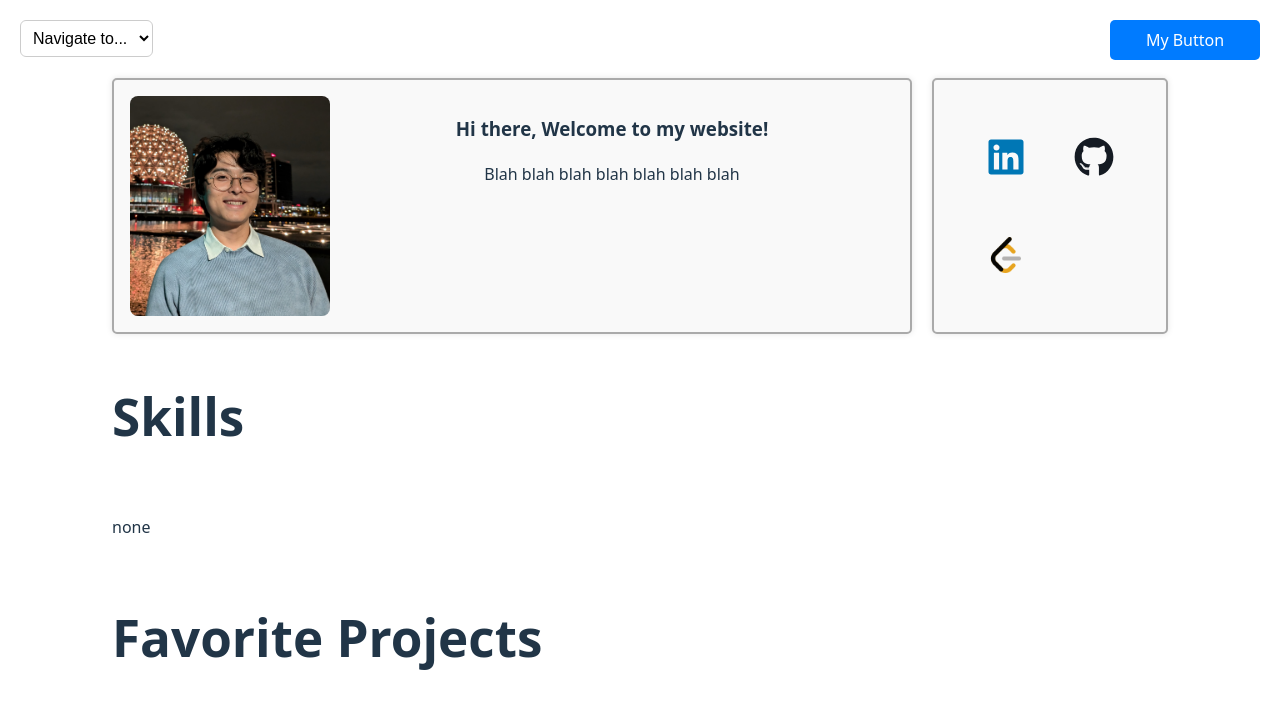
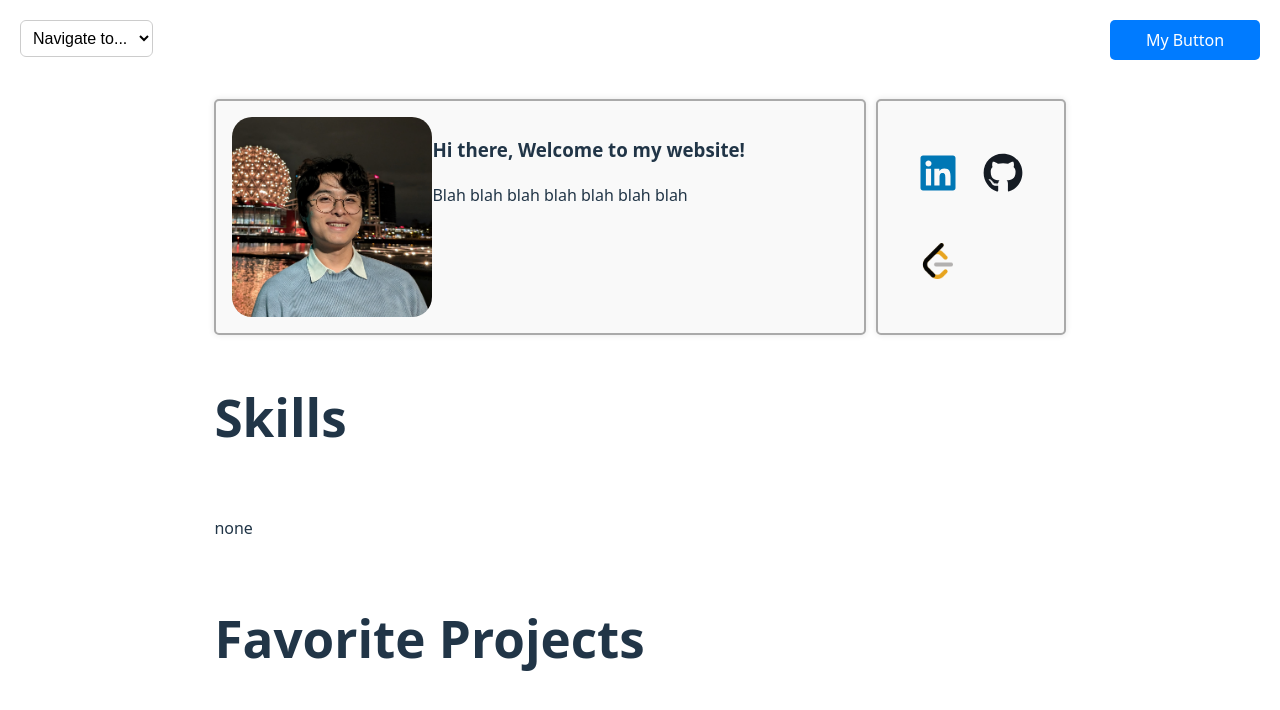
Before and after one commit to nelsonfang117/PersonalWebsite, a React (Vite) app: page / in a window 1280 px wide. Shown: the top 710 px of the page. Built offline with nearby package versions, Linux system fonts and the light colour scheme.

Commit message:
Fixed alignment, spacing, and flexibility

```diff
--- a/src/App.css
+++ b/src/App.css
@@ -1,9 +1,8 @@
 #root {
-  max-width: 1280px;
-  margin: 0 auto;
+  width: 100%;
   padding: 2rem;
-  text-align: center;
 }
+
 /* #root {
   flex-grow: 1;
   display: flex;
--- a/src/components/ui/Box.css
+++ b/src/components/ui/Box.css
@@ -7,25 +7,29 @@
 }
 
 .medium-box {
+    flex: 4;
     border: 2px solid #aaa;
     border-radius: 5px;
     padding: 1rem;
     background-color: #f9f9f9;
     box-shadow: 0 0 6px rgba(0, 0, 0, 0.1);
-    margin-top: 1rem; /* Add some space above */
-    width: 70%; /* Or any specific width */
-    max-width: 2000px;
-    min-width: 800px;
+    margin-top: 1rem;
+    width: 100%;
+    max-width: 1280px;
     box-sizing: border-box;
 }
 
 .small-box {
+    flex: 1;
     border: 2px solid #aaa;
     border-radius: 5px;
     padding: 1rem;
     background-color: #f9f9f9;
     box-shadow: 0 0 6px rgba(0, 0, 0, 0.1);
-    margin-top: 1rem; /* Add some space above */
-    min-height: 200px;
-    width: 200px; /* Or any specific width */
+    margin-top: 1rem;
 }
+
+.small-box,
+.medium-box {
+    margin: 0;
+}
--- a/src/pages/HomePage/AboutBox.css
+++ b/src/pages/HomePage/AboutBox.css
@@ -2,5 +2,6 @@
     float: left; /* We could also instead do a */
     width: 200px;
     height: auto; /* preserves aspect ratio*/
-    border-radius: 8px;
+    border-radius: 10%;
+    overflow: hidden;
 }
--- a/src/pages/HomePage/AboutBox.jsx
+++ b/src/pages/HomePage/AboutBox.jsx
@@ -10,7 +10,6 @@ export default function AboutBox() {
 
     return (
         <>
-            {/* <h2> My name is {nelson.name} </h2> */}
             <img
                 className="avatar"
                 src={nelson.img}
--- a/src/pages/HomePage/HomePage.css
+++ b/src/pages/HomePage/HomePage.css
@@ -9,10 +9,9 @@
   flex-direction: column;
   gap: 20px;
   padding: 30px;
-  /* Remove vertical centering if present */
-  justify-content: flex-start;  /* this is default but be explicit */
-  align-items: flex-start;      /* optional */
-  min-height: 100vh;
+  width: 70%;         /* take full width */
+  max-width: 1600px;   /* optionally limit max size */
+  margin: 0 auto;      /* center it if you want */
 }
 
 /* section {
@@ -24,8 +23,17 @@
 /* Top row: About and Links side by side */
 .top-row {
   display: flex;
-  gap: 20px;
+  gap: 10px;
+  width: 100%;
+  justify-content: flex-start;
+  align-items: stretch;
+  flex-wrap: wrap; /* makes it responsive */
 }
+
+/* .toprow .small-box {
+  margin-left: auto;
+  margin-right: auto;
+} */
 
 /* Optional sizing */
 /* .about-box {
```
Also changed, not shown: src/assets/nelson.jpg.
